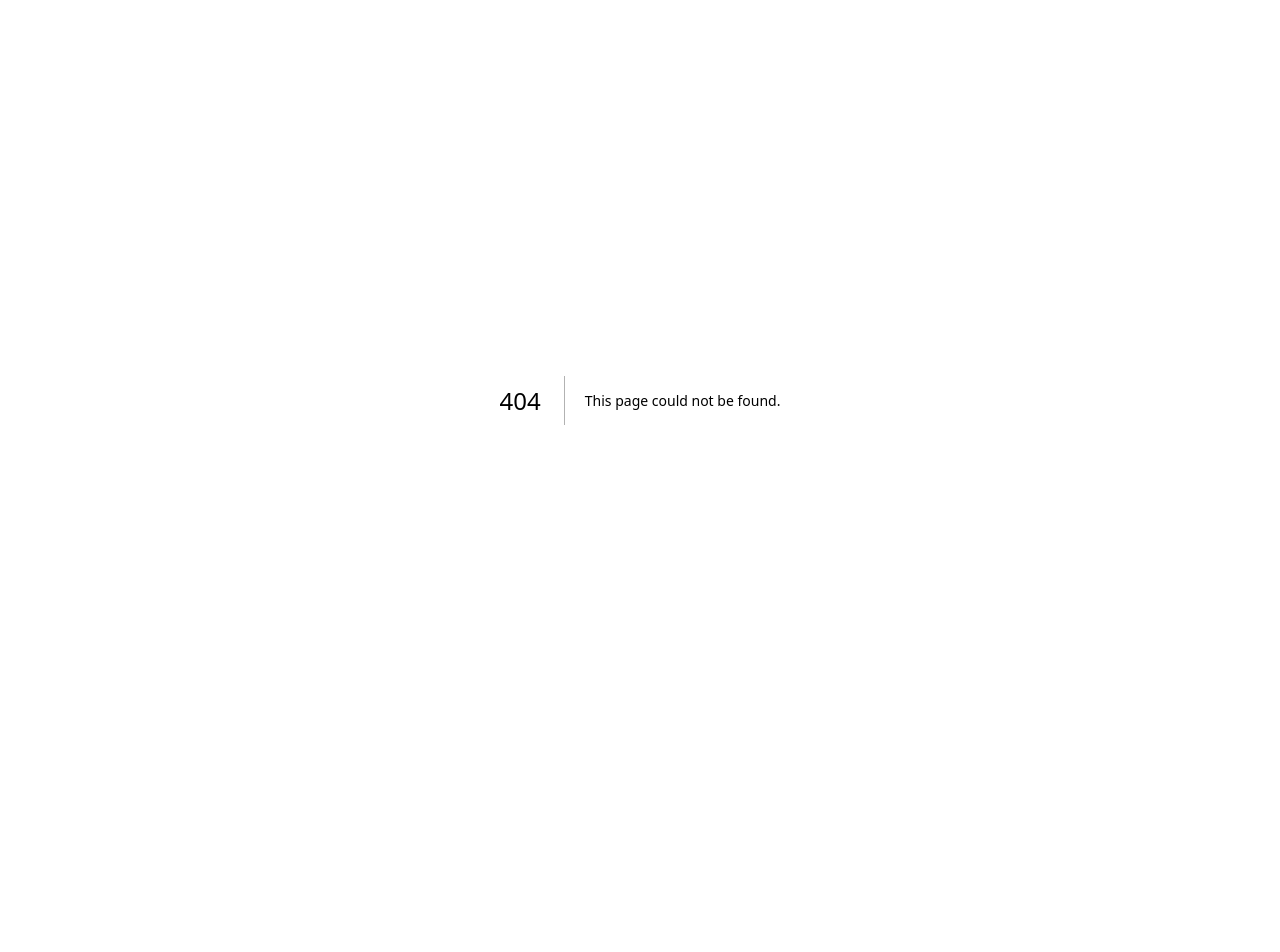
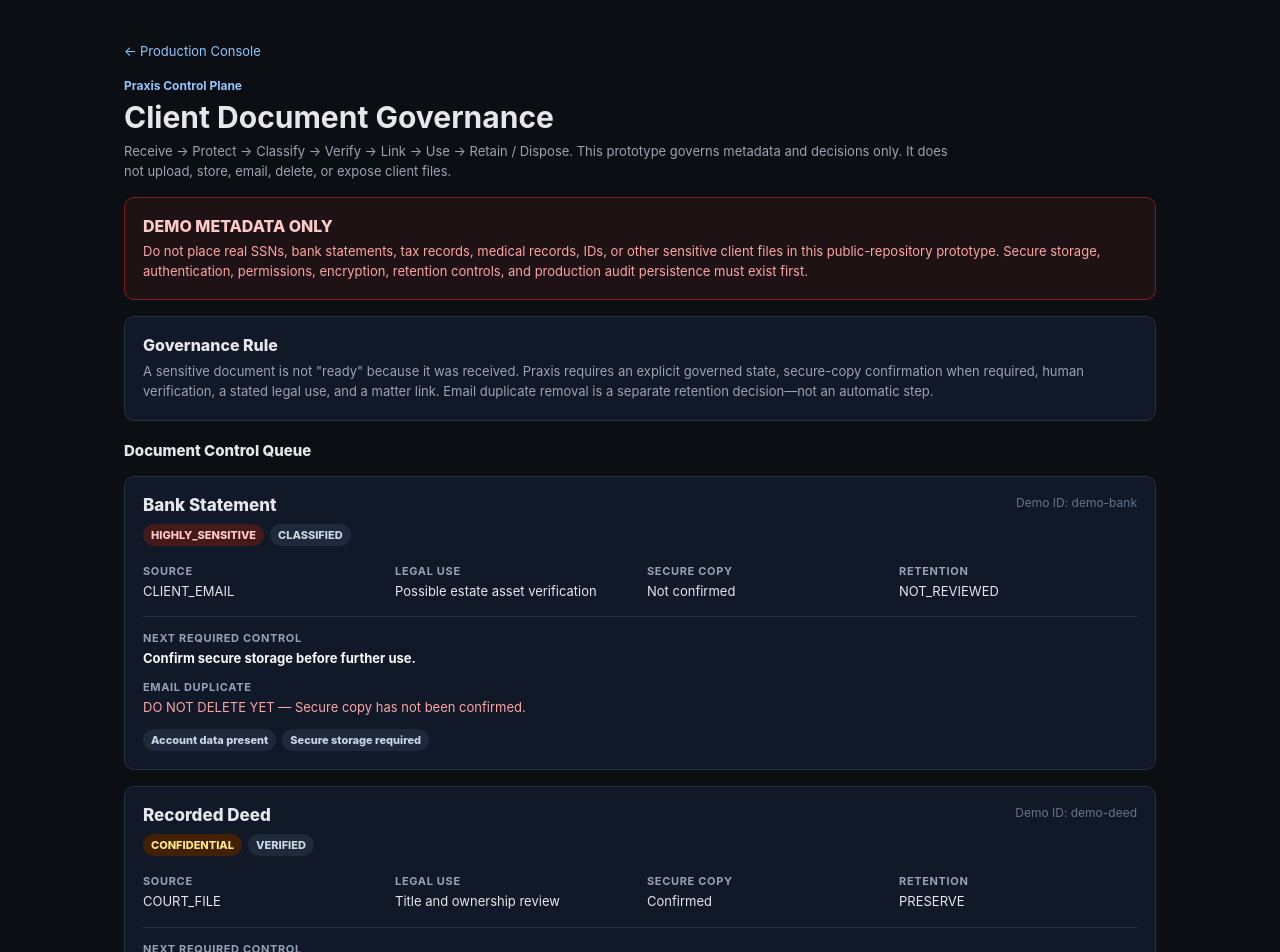
Before and after one commit to Gestaltest2026/praxis-legal-router, a Next.js app: page /document-governance in a window 1280 px wide. Before the commit this address had no page. Shown: the top 952 px of the page. Before the commit the page ends 800 px from the top, so only its background shows below. Built offline with nearby package versions, Linux system fonts and the light colour scheme.

Commit message:
Add metadata-only client document governance screen

```diff
--- /dev/null
+++ b/src/app/document-governance/page.tsx
@@ -0,0 +1,207 @@
+import { canRemoveEmailDuplicate, nextRequiredControl } from "@/lib/documents/policy";
+import type { DocumentRecord } from "@/lib/documents/types";
+
+const DEMO_DOCUMENTS: readonly DocumentRecord[] = [
+  {
+    id: "demo-bank",
+    matterId: "demo-probate",
+    displayName: "Bank Statement",
+    kind: "BANK_STATEMENT",
+    source: "CLIENT_EMAIL",
+    receivedAt: "2026-08-21T12:00:00.000Z",
+    sensitivity: "HIGHLY_SENSITIVE",
+    state: "CLASSIFIED",
+    secureCopyConfirmed: false,
+    retentionStatus: "NOT_REVIEWED",
+    legalUse: "Possible estate asset verification",
+    flags: ["Account data present", "Secure storage required"],
+  },
+  {
+    id: "demo-deed",
+    matterId: "demo-probate",
+    displayName: "Recorded Deed",
+    kind: "PROPERTY_RECORD",
+    source: "COURT_FILE",
+    receivedAt: "2026-08-21T12:05:00.000Z",
+    sensitivity: "CONFIDENTIAL",
+    state: "VERIFIED",
+    secureCopyConfirmed: true,
+    retentionStatus: "PRESERVE",
+    legalUse: "Title and ownership review",
+    flags: ["Attorney reviews legal effect"],
+  },
+  {
+    id: "demo-order",
+    matterId: "demo-probate",
+    displayName: "Court Order",
+    kind: "COURT_RECORD",
+    source: "COURT_FILE",
+    receivedAt: "2026-08-21T12:10:00.000Z",
+    sensitivity: "STANDARD",
+    state: "READY_FOR_USE",
+    secureCopyConfirmed: true,
+    retentionStatus: "PRESERVE",
+    legalUse: "Confirm procedural status",
+  },
+];
+
+const pageStyle: React.CSSProperties = {
+  minHeight: "100vh",
+  background: "#0b0f14",
+  color: "#e5e7eb",
+  fontFamily: "-apple-system, BlinkMacSystemFont, 'Segoe UI', Roboto, Arial, sans-serif",
+};
+
+const containerStyle: React.CSSProperties = {
+  maxWidth: 1080,
+  margin: "0 auto",
+  padding: "40px 24px 72px",
+};
+
+const cardStyle: React.CSSProperties = {
+  border: "1px solid #273241",
+  borderRadius: 10,
+  padding: 18,
+  background: "#111827",
+  marginTop: 16,
+};
+
+const labelStyle: React.CSSProperties = {
+  fontSize: 11,
+  color: "#94a3b8",
+  textTransform: "uppercase",
+  letterSpacing: ".06em",
+  fontWeight: 700,
+};
+
+const valueStyle: React.CSSProperties = {
+  marginTop: 4,
+  fontSize: 13,
+  lineHeight: 1.45,
+};
+
+const pill = (background: string, color: string): React.CSSProperties => ({
+  display: "inline-block",
+  borderRadius: 999,
+  padding: "4px 8px",
+  background,
+  color,
+  fontSize: 11,
+  fontWeight: 800,
+  marginRight: 6,
+});
+
+function sensitivityStyle(sensitivity: DocumentRecord["sensitivity"]): React.CSSProperties {
+  if (sensitivity === "HIGHLY_SENSITIVE") return pill("#451a1a", "#fecaca");
+  if (sensitivity === "CONFIDENTIAL") return pill("#422006", "#fde68a");
+  return pill("#172554", "#bfdbfe");
+}
+
+function stateStyle(state: DocumentRecord["state"]): React.CSSProperties {
+  if (state === "QUARANTINED") return pill("#450a0a", "#fca5a5");
+  if (state === "READY_FOR_USE") return pill("#052e16", "#86efac");
+  return pill("#1e293b", "#cbd5e1");
+}
+
+export default function DocumentGovernancePage() {
+  return (
+    <main style={pageStyle}>
+      <div style={containerStyle}>
+        <a href="/" style={{ color: "#93c5fd", textDecoration: "none", fontSize: 13 }}>
+          ← Production Console
+        </a>
+
+        <header style={{ marginTop: 18 }}>
+          <div style={{ fontSize: 12, color: "#93c5fd", fontWeight: 700 }}>
+            Praxis Control Plane
+          </div>
+          <h1 style={{ fontSize: 30, margin: "6px 0" }}>Client Document Governance</h1>
+          <p style={{ color: "#9ca3af", maxWidth: 830, lineHeight: 1.55, margin: 0, fontSize: 13 }}>
+            Receive → Protect → Classify → Verify → Link → Use → Retain / Dispose.
+            This prototype governs metadata and decisions only. It does not upload, store, email,
+            delete, or expose client files.
+          </p>
+        </header>
+
+        <section style={{ ...cardStyle, borderColor: "#7f1d1d", background: "#1f1215" }}>
+          <div style={{ fontWeight: 800, color: "#fecaca" }}>DEMO METADATA ONLY</div>
+          <div style={{ marginTop: 6, color: "#fca5a5", fontSize: 13, lineHeight: 1.5 }}>
+            Do not place real SSNs, bank statements, tax records, medical records, IDs, or other
+            sensitive client files in this public-repository prototype. Secure storage, authentication,
+            permissions, encryption, retention controls, and production audit persistence must exist first.
+          </div>
+        </section>
+
+        <section style={cardStyle}>
+          <div style={{ fontWeight: 800 }}>Governance Rule</div>
+          <div style={{ color: "#9ca3af", fontSize: 13, lineHeight: 1.55, marginTop: 6 }}>
+            A sensitive document is not "ready" because it was received. Praxis requires an explicit
+            governed state, secure-copy confirmation when required, human verification, a stated legal
+            use, and a matter link. Email duplicate removal is a separate retention decision—not an automatic step.
+          </div>
+        </section>
+
+        <section style={{ marginTop: 20 }}>
+          <div style={{ fontSize: 15, fontWeight: 800 }}>Document Control Queue</div>
+          {DEMO_DOCUMENTS.map((document) => {
+            const duplicateDecision = canRemoveEmailDuplicate(document);
+            return (
+              <article key={document.id} style={cardStyle}>
+                <div style={{ display: "flex", justifyContent: "space-between", gap: 12, flexWrap: "wrap" }}>
+                  <div>
+                    <div style={{ fontSize: 17, fontWeight: 800 }}>{document.displayName}</div>
+                    <div style={{ marginTop: 8 }}>
+                      <span style={sensitivityStyle(document.sensitivity)}>{document.sensitivity}</span>
+                      <span style={stateStyle(document.state)}>{document.state}</span>
+                    </div>
+                  </div>
+                  <div style={{ color: "#64748b", fontSize: 12 }}>Demo ID: {document.id}</div>
+                </div>
+
+                <div
+                  style={{
+                    display: "grid",
+                    gridTemplateColumns: "repeat(auto-fit, minmax(190px, 1fr))",
+                    gap: 14,
+                    marginTop: 18,
+                  }}
+                >
+                  <div><div style={labelStyle}>Source</div><div style={valueStyle}>{document.source}</div></div>
+                  <div><div style={labelStyle}>Legal Use</div><div style={valueStyle}>{document.legalUse || "Not stated"}</div></div>
+                  <div><div style={labelStyle}>Secure Copy</div><div style={valueStyle}>{document.secureCopyConfirmed ? "Confirmed" : "Not confirmed"}</div></div>
+                  <div><div style={labelStyle}>Retention</div><div style={valueStyle}>{document.retentionStatus}</div></div>
+                </div>
+
+                <div style={{ marginTop: 16, borderTop: "1px solid #273241", paddingTop: 14 }}>
+                  <div style={labelStyle}>Next Required Control</div>
+                  <div style={{ ...valueStyle, color: "#f8fafc", fontWeight: 700 }}>{nextRequiredControl(document)}</div>
+                </div>
+
+                <div style={{ marginTop: 12 }}>
+                  <div style={labelStyle}>Email Duplicate</div>
+                  <div style={{ ...valueStyle, color: duplicateDecision.allowed ? "#86efac" : "#fca5a5" }}>
+                    {duplicateDecision.allowed ? "MAY BE CONSIDERED" : "DO NOT DELETE YET"} — {duplicateDecision.reason}
+                  </div>
+                </div>
+
+                {document.flags?.length ? (
+                  <div style={{ marginTop: 12, color: "#cbd5e1", fontSize: 12 }}>
+                    {document.flags.map((flag) => <span key={flag} style={pill("#1e293b", "#cbd5e1")}>{flag}</span>)}
+                  </div>
+                ) : null}
+              </article>
+            );
+          })}
+        </section>
+
+        <section style={cardStyle}>
+          <div style={{ fontWeight: 800 }}>Tonight&apos;s Boundary</div>
+          <div style={{ marginTop: 8, color: "#9ca3af", fontSize: 13, lineHeight: 1.55 }}>
+            This release adds the control vocabulary, deterministic policy, workflow gates, audit event vocabulary,
+            tests, and a safe metadata-only screen. Actual client-file storage is intentionally out of scope.
+          </div>
+        </section>
+      </div>
+    </main>
+  );
+}
```
